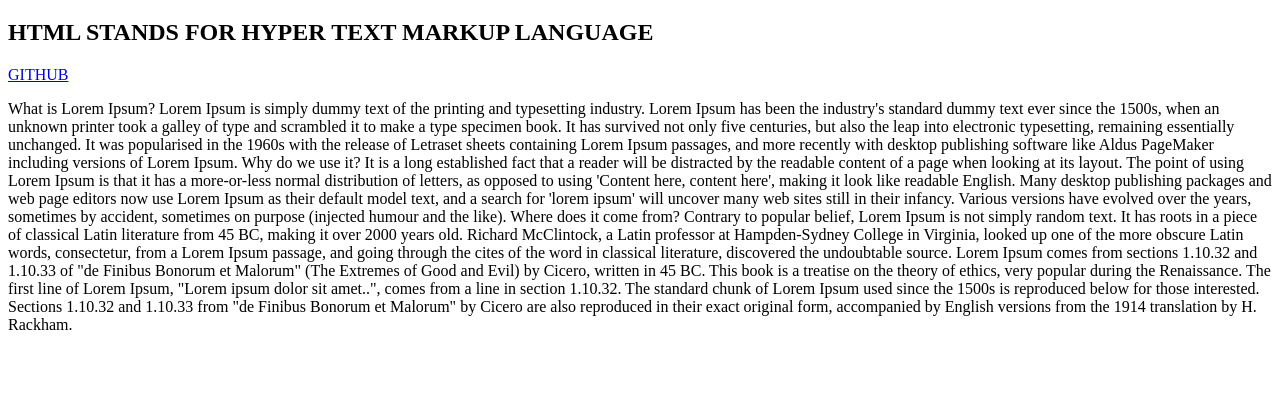
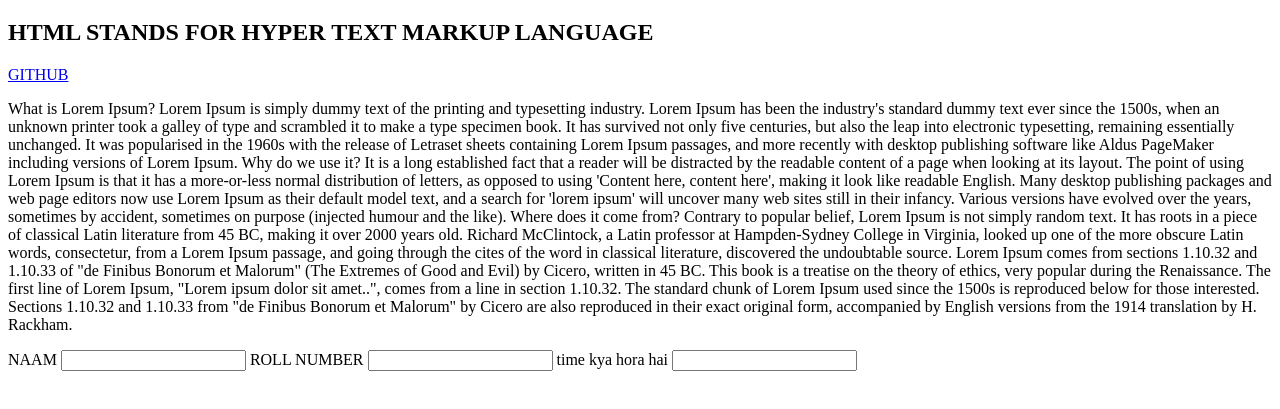
Before and after one commit to schwarz047/Netflix-clone, a plain HTML site: page index.html in a window 1280 px wide. Shown: the part 61-470 px from the top of the page. Drawn offline with Linux system fonts and the light colour scheme.

Commit message:
Add user input form to index.html
Added a form for user input including name, roll number, and time.

```diff
--- a/index.html
+++ b/index.html
@@ -27,4 +27,16 @@ Contrary to popular belief, Lorem Ipsum is not simply random text. It has roots
 
 The standard chunk of Lorem Ipsum used since the 1500s is reproduced below for those interested. Sections 1.10.32 and 1.10.33 from "de Finibus Bonorum et Malorum" by Cicero are also reproduced in their exact original form, accompanied by English versions from the 1914 translation by H. Rackham. </p>
 </body>
+
+
+<!-- BHAI YEH FORM HAI - gautam -->
+    <form action="">
+
+    <label for=""> NAAM </label>
+    <input type="text">
+    <label for=""> ROLL NUMBER</label>
+    <input type="number">
+    <label for="">time kya hora hai </label>
+    <input type="datetime">
+</form>
 </html>
```
